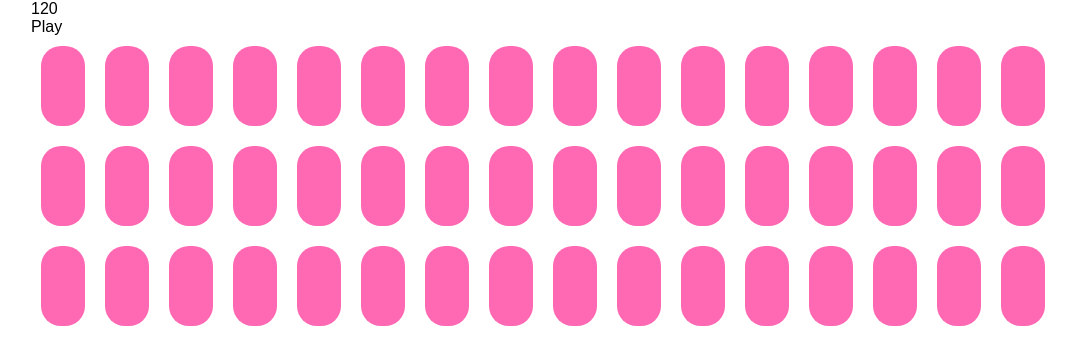
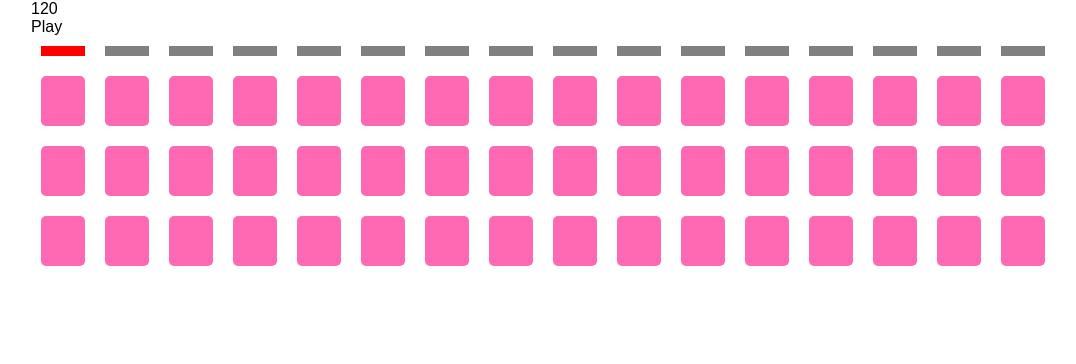
Before and after one commit to eliraybon/ElectronAligner, a React (Create React App) app: page / in a window 1280 px wide. Shown: the top 364 px of the page, without its empty margins (97-1173 px from the left). Built offline with nearby package versions, Linux system fonts and the light colour scheme.

Commit message:
Add step progress bar

```diff
--- a/public/application.css
+++ b/public/application.css
@@ -2,3 +2,4 @@
 @import "./assets/css/drum_boy.css";
 @import "./assets/css/row.css";
 @import "./assets/css/step.css";
+@import "./assets/css/step_bar.css";
--- a/public/assets/css/step.css
+++ b/public/assets/css/step.css
@@ -1,7 +1,7 @@
 .step {
   width: 50px;
-  height: 80px;
-  border-radius: 20px;
+  height: 50px;
+  border-radius: 5px;
   background: hotpink;
   margin: 10px;
 }
--- /dev/null
+++ b/public/assets/css/step_bar.css
@@ -0,0 +1,14 @@
+.step-bar {
+  display: flex;
+}
+
+.step-bar-light {
+  width: 50px;
+  height: 10px;
+  background: gray;
+  margin: 10px;
+}
+
+.active-light {
+  background: red;
+}
--- /dev/null
+++ b/src/components/Sequencer/StepBar.jsx
@@ -0,0 +1,20 @@
+import React from 'react';
+import StepBarLight from './StepBarLight';
+
+export default class StepBar extends React.Component {
+  render() {
+    return (
+      <ul className="step-bar">
+        {[...Array(16).keys()].map(num => {
+          return (
+            <StepBarLight
+              step={num}
+              currentStep={this.props.currentStep}
+              key={num}
+            />
+          )
+        })}
+      </ul>
+    )
+  }
+}
--- /dev/null
+++ b/src/components/Sequencer/StepBarLight.jsx
@@ -0,0 +1,10 @@
+import React from 'react';
+import { act } from 'react-dom/test-utils';
+
+export default class StepBarLight extends React.Component {
+  render() {
+    const { step, currentStep } = this.props;
+    const activeLight = (step === currentStep) ? "active-light" : "";
+    return <li className={`step-bar-light ${activeLight}`}></li>
+  }
+}
--- a/src/components/Sequencer/StepSequencer.jsx
+++ b/src/components/Sequencer/StepSequencer.jsx
@@ -1,6 +1,7 @@
 import React from 'react';
 import { Transport } from 'tone';
 import Sequence from '../../util/Sequence';
+import StepBar from './StepBar';
 import Row from './Row';
 
 import Kick from '../../synthesis/Kick';
@@ -100,6 +101,8 @@ export default class StepSequeuncer extends React.Component {
           {(this.state.playing) ? "Pause" : "Play"}
         </div>
 
+        <StepBar currentStep={this.state.step} />
+
         <Row
           steps={this.kickSequence.steps}
           sound="kick"
```
